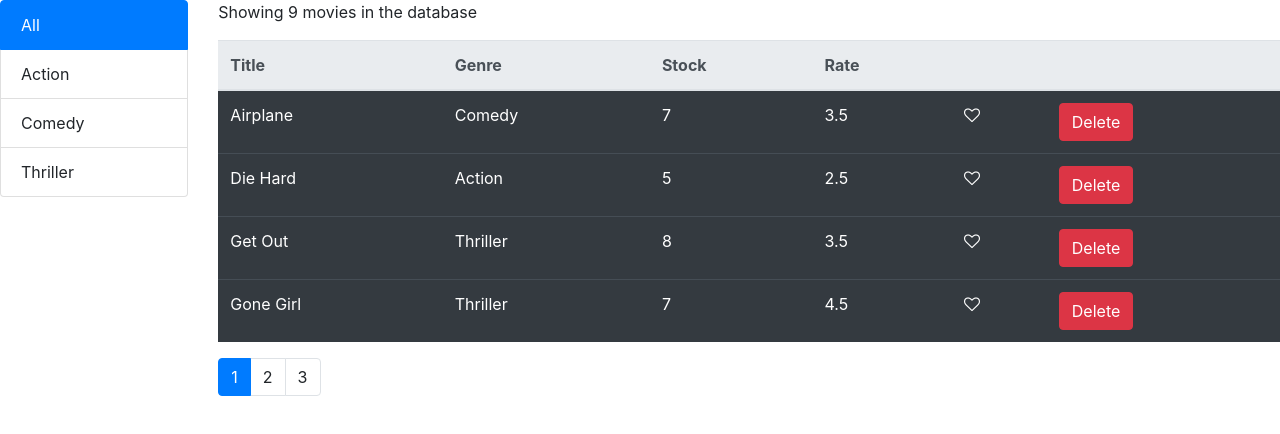
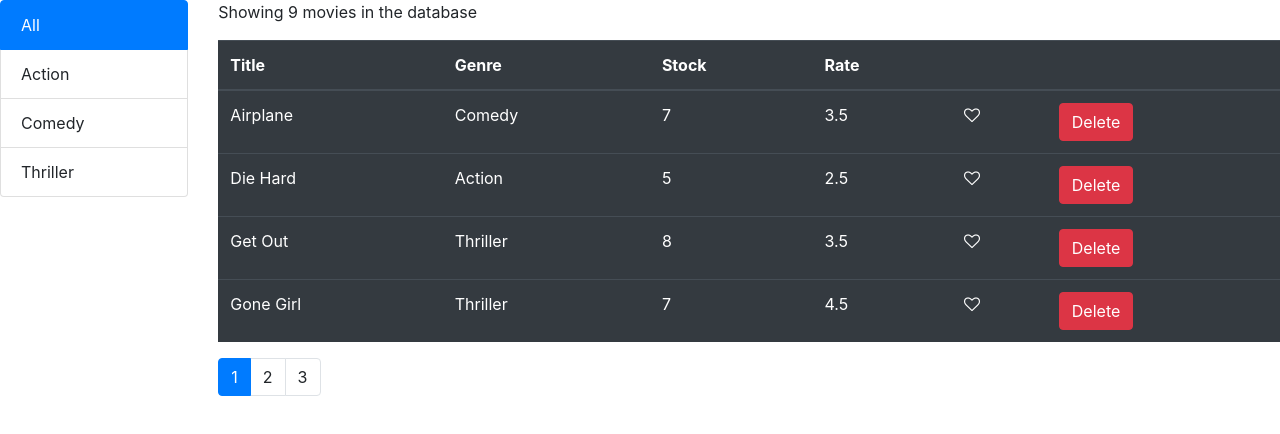
Before and after one commit to cstatro/react-lesson-movielist, a React (Create React App) app: page / in a window 1280 px wide. Shown: the top 434 px of the page. Built offline with nearby package versions, Linux system fonts and the light colour scheme.

Commit message:
moving to lesson 23

```diff
--- a/src/components/moviesTable.jsx
+++ b/src/components/moviesTable.jsx
@@ -1,57 +1,45 @@
 import React, { Component } from "react";
 import Like from "./like";
+import TableHeader from "./tableHeader";
+import TableBody from "./tableBody";
 
 class MoviesTable extends Component {
+  columns = [
+    { path: "title", label: "Title" },
+    { path: "genre.name", label: "Genre" },
+    { path: "numberInStock", label: "Stock" },
+    { path: "dailyRentalRate", label: "Rate" },
+    {
+      key: "like",
+      content: movie => (
+        <Like liked={movie.liked} setLike={() => this.props.onLike(movie)} />
+      )
+    },
+    {
+      key: "delete",
+      content: movie => (
+        <button
+          onClick={() => this.props.onDelete(movie)}
+          className="btn btn-danger"
+        >
+          Delete
+        </button>
+      )
+    }
+  ];
   render() {
-    const { onDelete, onLike, moviesAll, sortColumn } = this.props;
-
+    const { moviesAll, sortColumn, onSort } = this.props;
     return (
       <table className="table table-dark">
-        <thead>
-          <tr className="thead-light">
-            <th onClick={() => this.raiseSort("title")}>Title</th>
-            <th onClick={() => this.raiseSort("genre.name")}>Genre</th>
-            <th onClick={() => this.raiseSort("numberInStock")}>Stock</th>
-            <th onClick={() => this.raiseSort("dailyRentalRate")}>Rate</th>
-            <th />
-            <th />
-          </tr>
-        </thead>
-
-        <tbody>
-          {moviesAll.map(movie => (
-            <tr key={movie._id}>
-              <td>{movie.title}</td>
-              <td>{movie.genre.name}</td>
-              <td>{movie.numberInStock}</td>
-              <td>{movie.dailyRentalRate}</td>
-              <td>
-                <Like liked={movie.liked} setLike={() => onLike(movie)} />
-              </td>
-              <td>
-                <button
-                  onClick={() => onDelete(movie)}
-                  className="btn btn-danger"
-                >
-                  Delete
-                </button>
-              </td>
-            </tr>
-          ))}
-        </tbody>
+        <TableHeader
+          columns={this.columns}
+          sortColumn={sortColumn}
+          onSort={onSort}
+        />
+        <TableBody data={moviesAll} columns={this.columns} />
       </table>
     );
   }
-  raiseSort = path => {
-    const sortColumn = { ...this.props.sortColumn };
-    if (sortColumn.path === path) {
-      sortColumn.order = sortColumn.order === "asc" ? "desc" : "asc";
-    } else {
-      sortColumn.path = path;
-      sortColumn.order = "asc";
-    }
-    this.props.onSort(sortColumn);
-  };
 }
 
 export default MoviesTable;
--- /dev/null
+++ b/src/components/tableBody.jsx
@@ -0,0 +1,31 @@
+import React, { Component } from "react";
+import _ from "lodash";
+import Like from "./like";
+class TableBody extends Component {
+  renderCell = (item, column) => {
+    if (column.content) return column.content(item);
+
+    return _.get(item, column.path);
+  };
+  createKey = (item, column) => {
+    return item._id + (column.path || column.key);
+  };
+  render() {
+    const { data, columns } = this.props;
+    return (
+      <tbody>
+        {data.map(item => (
+          <tr key={item._id}>
+            {columns.map(column => (
+              <td key={this.createKey(item, column)}>
+                {this.renderCell(item, column)}
+              </td>
+            ))}
+          </tr>
+        ))}
+      </tbody>
+    );
+  }
+}
+
+export default TableBody;
--- /dev/null
+++ b/src/components/tableHeader.jsx
@@ -0,0 +1,33 @@
+import React, { Component } from "react";
+
+//columns
+class TableHeader extends Component {
+  raiseSort = path => {
+    const sortColumn = { ...this.props.sortColumn };
+    if (sortColumn.path === path) {
+      sortColumn.order = sortColumn.order === "asc" ? "desc" : "asc";
+    } else {
+      sortColumn.path = path;
+      sortColumn.order = "asc";
+    }
+    this.props.onSort(sortColumn);
+  };
+  render() {
+    return (
+      <thead>
+        <tr>
+          {this.props.columns.map(column => (
+            <th
+              key={column.path || column.key}
+              onClick={() => this.raiseSort(column.path)}
+            >
+              {column.label}
+            </th>
+          ))}
+        </tr>
+      </thead>
+    );
+  }
+}
+
+export default TableHeader;
```
